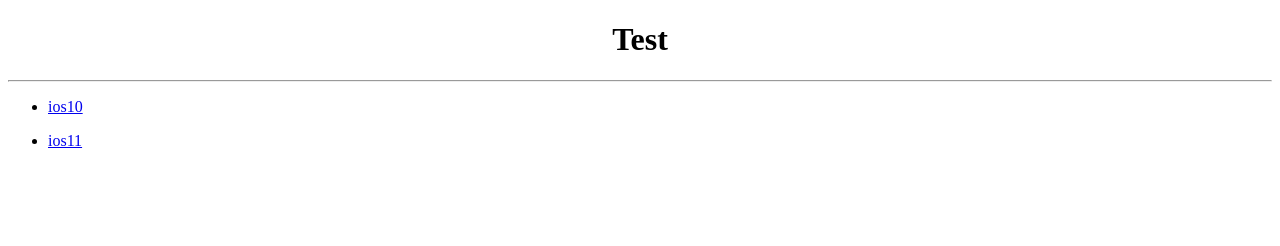
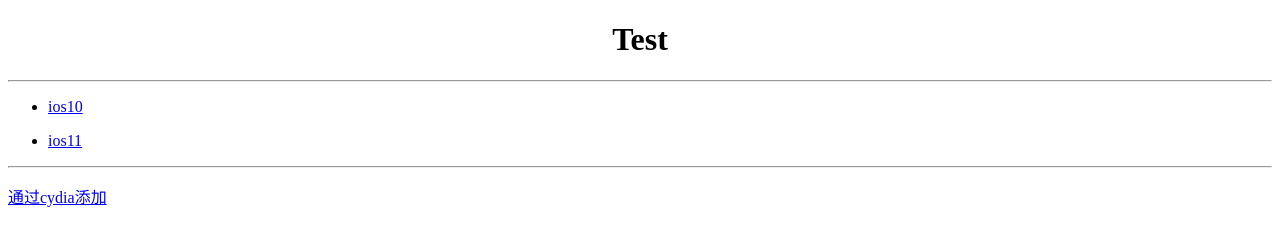
Before and after one commit to gaggt/llltest, a plain HTML site: page index.html in a window 1280 px wide. Drawn offline with Linux system fonts and the light colour scheme.

Commit message:
添加Cydia源相关文件

```diff
--- a/index.html
+++ b/index.html
@@ -16,7 +16,9 @@
       <li><a href="itms-services://?action=download-manifest&url=https://raw.githubusercontent.com/gaggt/pppplis/master/test1.plist">ios11</a></li>
     </ul>
     <p>
+    <hr />
     <p>
+        <p><a href="cydia://url/https://cydia.saurik.com/api/share#?source=https://gaggt.github.io/llltest/"><div><div><label><p>通过cydia添加</p></label></div></div></a></p>
     <br />
     </pre>
   </body>
```
Also changed, not shown: CydiaIcon.png (added), 4 other files.
